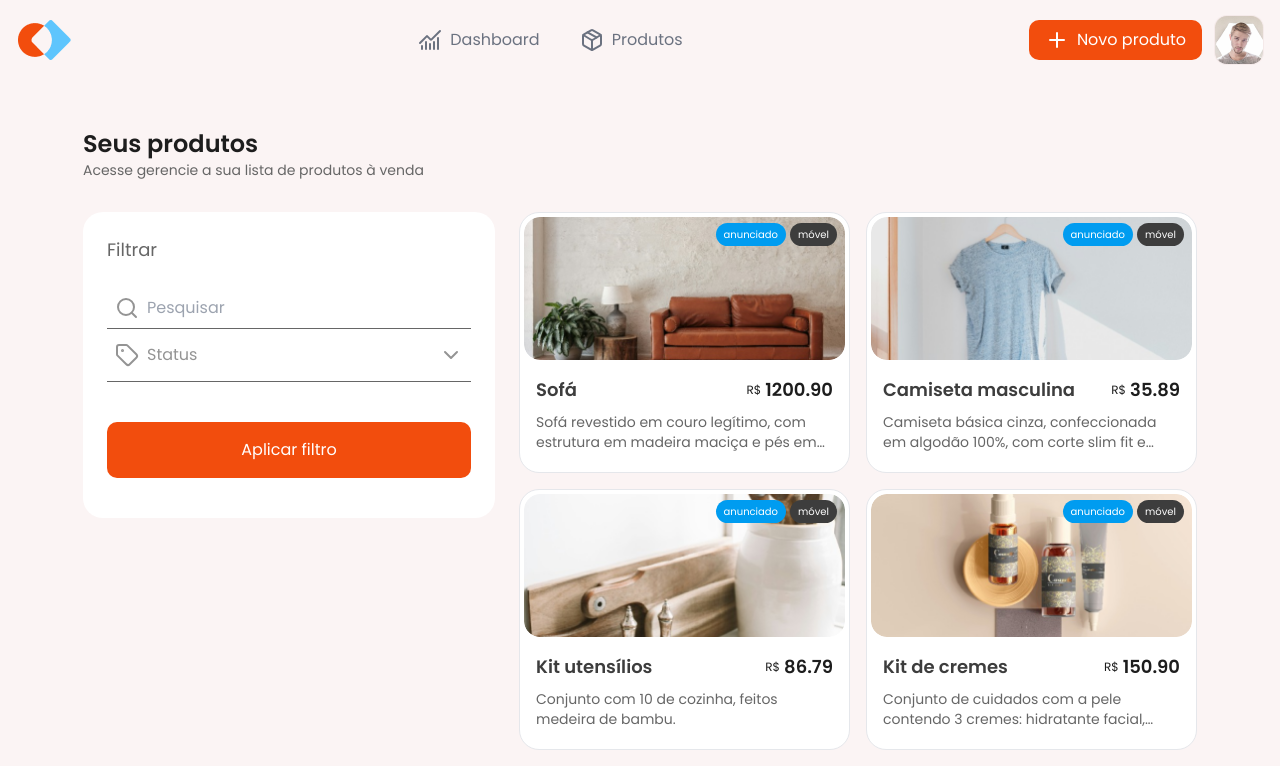
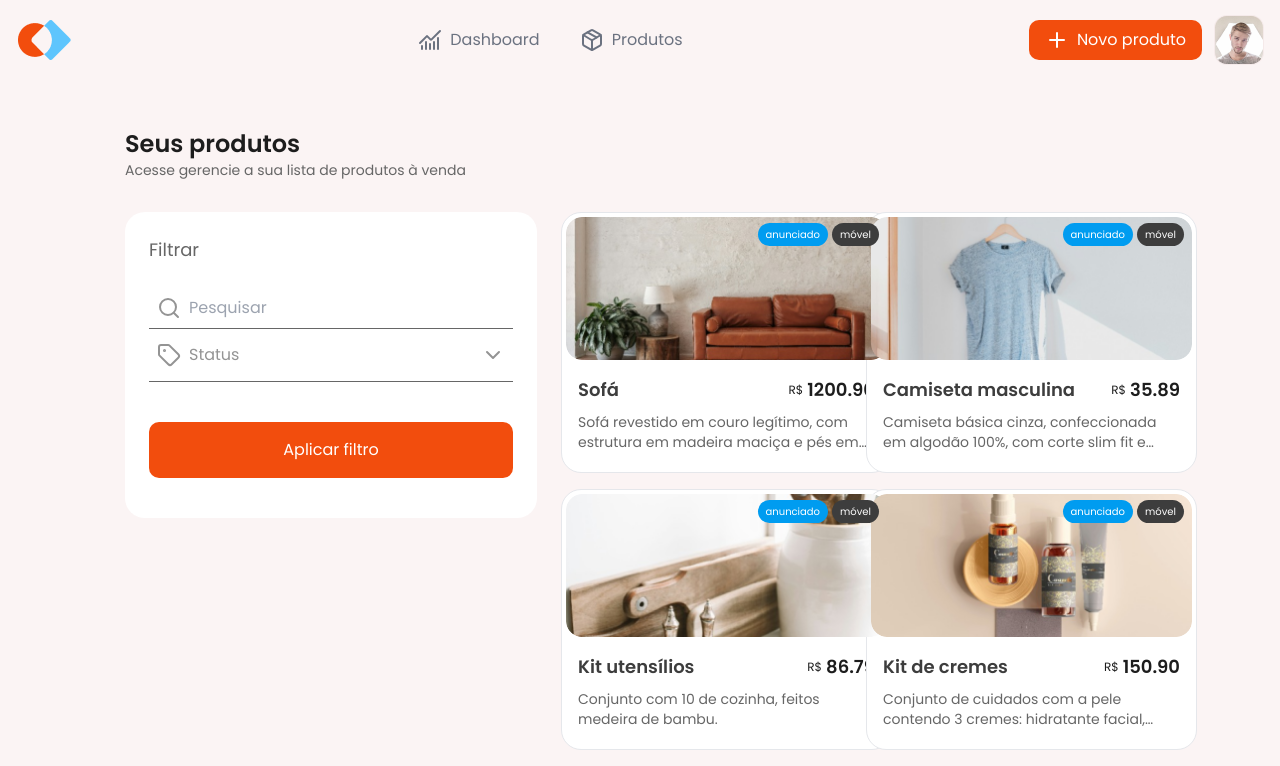
Before and after one commit to cesar7722a/Gestao-de-Marktplace, a React (Vite) app: page /produtos in a window 1280 px wide. Shown: the top 766 px of the page. Built offline with nearby package versions, Linux system fonts and the light colour scheme.

Commit message:
chore:add tesxt in component

```diff
--- a/src/components/container.tsx
+++ b/src/components/container.tsx
@@ -6,8 +6,8 @@ type ContainerProps = {
 
 export function Container({ children }: ContainerProps) {
   return (
-    <div className="space-y-12">
-      <div className="flex justify-center items-center pb-12">
+    <div className="flex justify-center items-center">
+      <div className="flex justify-center items-center pb-12 max-w-[1030px]">
         <div className="flex gap-8 flex-col">{children}</div>
       </div>
     </div>
--- a/src/components/headerText.tsx
+++ b/src/components/headerText.tsx
@@ -8,7 +8,7 @@ export function HeaderText({
   headerSecundary,
 }: HeaderTextProps) {
   return (
-    <div className="text-start">
+    <div className="text-start flex-1">
       <h1 className="text-2xl font-semibold text-[rgb(29,29,29)]">
         {headerPrimary}
       </h1>
--- a/src/pages/Produtos.tsx
+++ b/src/pages/Produtos.tsx
@@ -3,6 +3,7 @@ import { CardProdut } from "../components/CardProdut";
 import { CardFilter } from "../components/CardFilter";
 import { useNavigate } from "react-router-dom";
 import { HeaderText } from "../components/headerText";
+import { Container } from "../components/container";
 
 type ProdutosProps = {
   id: number;
@@ -70,14 +71,11 @@ export function Produtos() {
   };
 
   return (
-    <div className="space-y-12">
-      <div className="flex justify-center items-center pb-12">
-        <div className="flex gap-8 flex-col">
+    <Container>
       <HeaderText
         headerPrimary="Seus produtos"
         headerSecundary="Acesse gerencie a sua lista de produtos à venda"
       />
-
       <div className="flex gap-6">
         <CardFilter />
 
@@ -95,8 +93,6 @@ export function Produtos() {
           ))}
         </div>
       </div>
-        </div>
-      </div>
-    </div>
+    </Container>
   );
 }
--- a/src/pages/edite-produto.tsx
+++ b/src/pages/edite-produto.tsx
@@ -1,3 +1,26 @@
+import { Ban, Check } from "lucide-react";
+import { Container } from "../components/container";
+import { HeaderText } from "../components/headerText";
+
 export function EditeProdutos() {
-  return <h1>ffff</h1>;
+  return (
+    <Container>
+      <div className="flex justify-between gap-6">
+        <HeaderText
+          headerPrimary="Editar produto"
+          headerSecundary="Gerencie as informações do produto cadastrado"
+        />
+        <div className="pr-3 flex gap-4 text-sm text-[#F24D0D] font-medium">
+          <button className="p-[2px] flex gap-2 hover:text-[#C43C08]">
+            <Check className="size-5" />
+            <span>Marcar como vendido</span>
+          </button>
+          <button className="p-[2px] flex gap-2 hover:text-[#C43C08]">
+            <Ban className="size-5" />
+            <span>Desativar anúncio</span>
+          </button>
+        </div>
+      </div>
+    </Container>
+  );
 }
```
Lines whose indentation alone changed are shown as unchanged.
